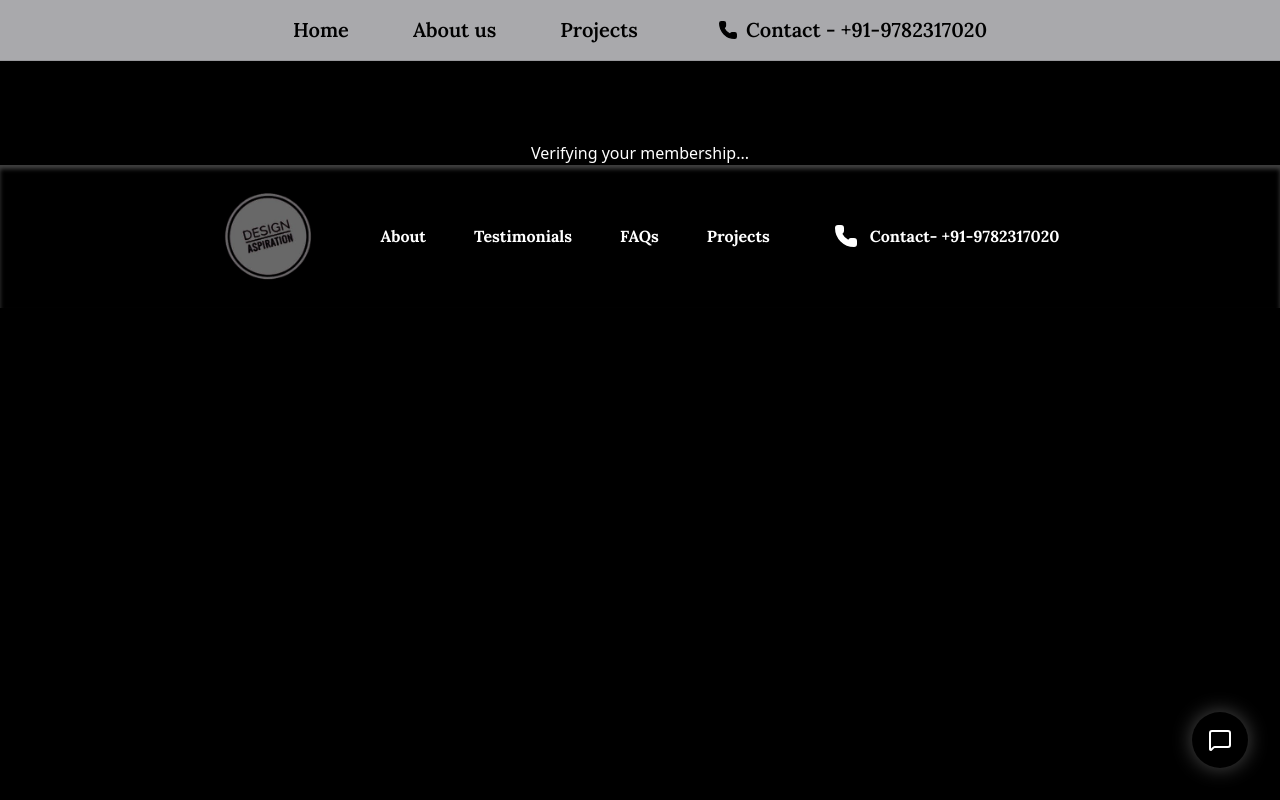
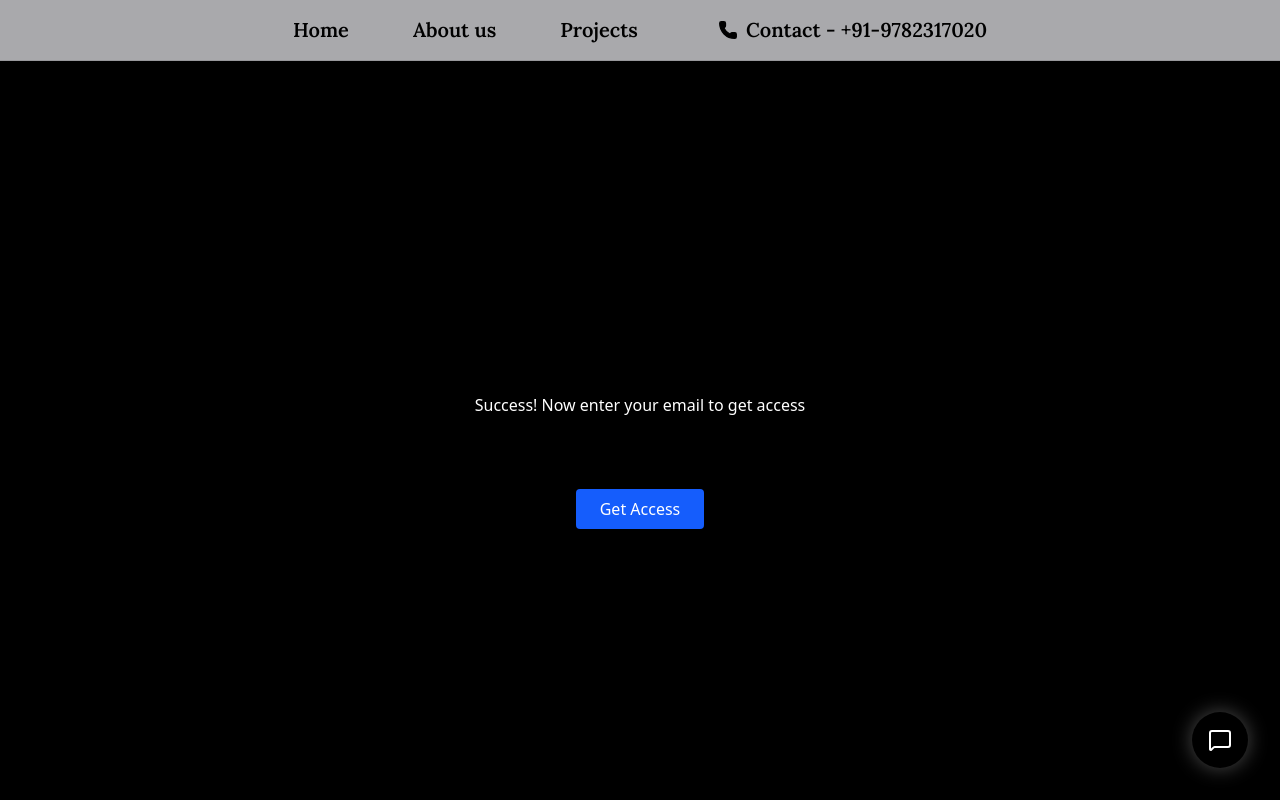
Before and after one commit to milanjoshi94/millan-website, a React (Vite) app in the folder Milan-sir-project/: page /verify-access in a window 1280 px wide. Shown: the top 800 px of the page. Built offline with nearby package versions, Linux system fonts and the light colour scheme; a web font is replaced by a local one.

Commit message:
razorpay seting up

```diff
--- a/Milan-sir-project/src/pages/VerifyAccess.jsx
+++ b/Milan-sir-project/src/pages/VerifyAccess.jsx
@@ -1,47 +1,45 @@
-import React, { useEffect } from 'react';
-import { useSearchParams, useNavigate } from 'react-router-dom';
+import React, { useState } from 'react';
 import axios from 'axios';
-import { useAccess } from '../context/AccessContext';
+import { useNavigate } from 'react-router-dom';
 
 const VerifyAccess = () => {
-  const [searchParams] = useSearchParams();
-  const { setHasAccess } = useAccess();
+  const [email, setEmail] = useState('');
+  const [loading, setLoading] = useState(false);
   const navigate = useNavigate();
 
-  useEffect(() => {
-    const verifyAndGrant = async () => {
-
-      const paymentId = searchParams.get('payment_id');
-
-      if (!paymentId) return;
-
+  const handleVerify = async () => {
+    setLoading(true);
     try {
-
-        const { data } = await axios.post(
-          'http://localhost:5000/api/payments/verify-redirect',
-          { payment_id: paymentId }
-        );
+      const { data } = await axios.post('https://milan-website-backendfreelance-backend.onrender.com/api/payments/verify-purchase', { email });
 
       if (data.success) {
-          localStorage.setItem('course_token', data.token);
-          setHasAccess(true);
+        localStorage.setItem('course_auth_token', data.token);
         navigate('/course-content');
-        } else {
-          navigate('/buy-course');
       }
-
     } catch (err) {
-        alert("Verification failed. Please contact support.");
+      alert(err.response?.data?.message || "Verification failed.");
+    } finally {
+      setLoading(false);
     }
-
   };
 
-    verifyAndGrant();
-  }, [searchParams]);
-
   return (
-    <div className="text-white text-center mt-20">
-      Verifying your membership...
+    <div className="flex flex-col items-center justify-center h-screen bg-black text-white">
+      <h2>Success! Now enter your email to get access</h2>
+      <input
+        type="email"
+        placeholder="Email used for payment"
+        className="p-2 m-4 text-black"
+        value={email}
+        onChange={(e) => setEmail(e.target.value)}
+      />
+      <button
+        onClick={handleVerify}
+        className="bg-blue-600 px-6 py-2 rounded"
+        disabled={loading}
+      >
+        {loading ? "Checking..." : "Get Access"}
+      </button>
     </div>
   );
 };
```
Lines whose indentation alone changed are shown as unchanged.
